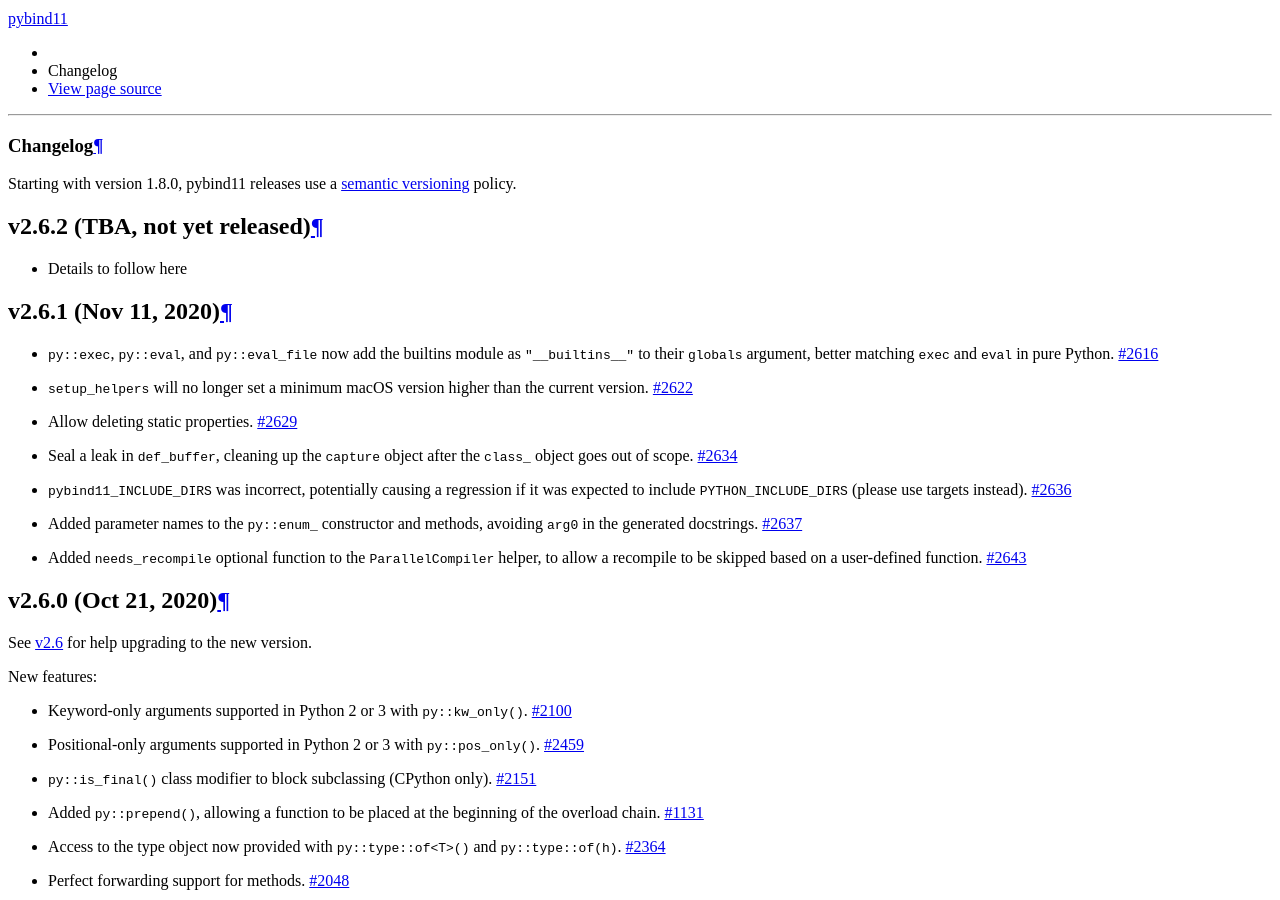
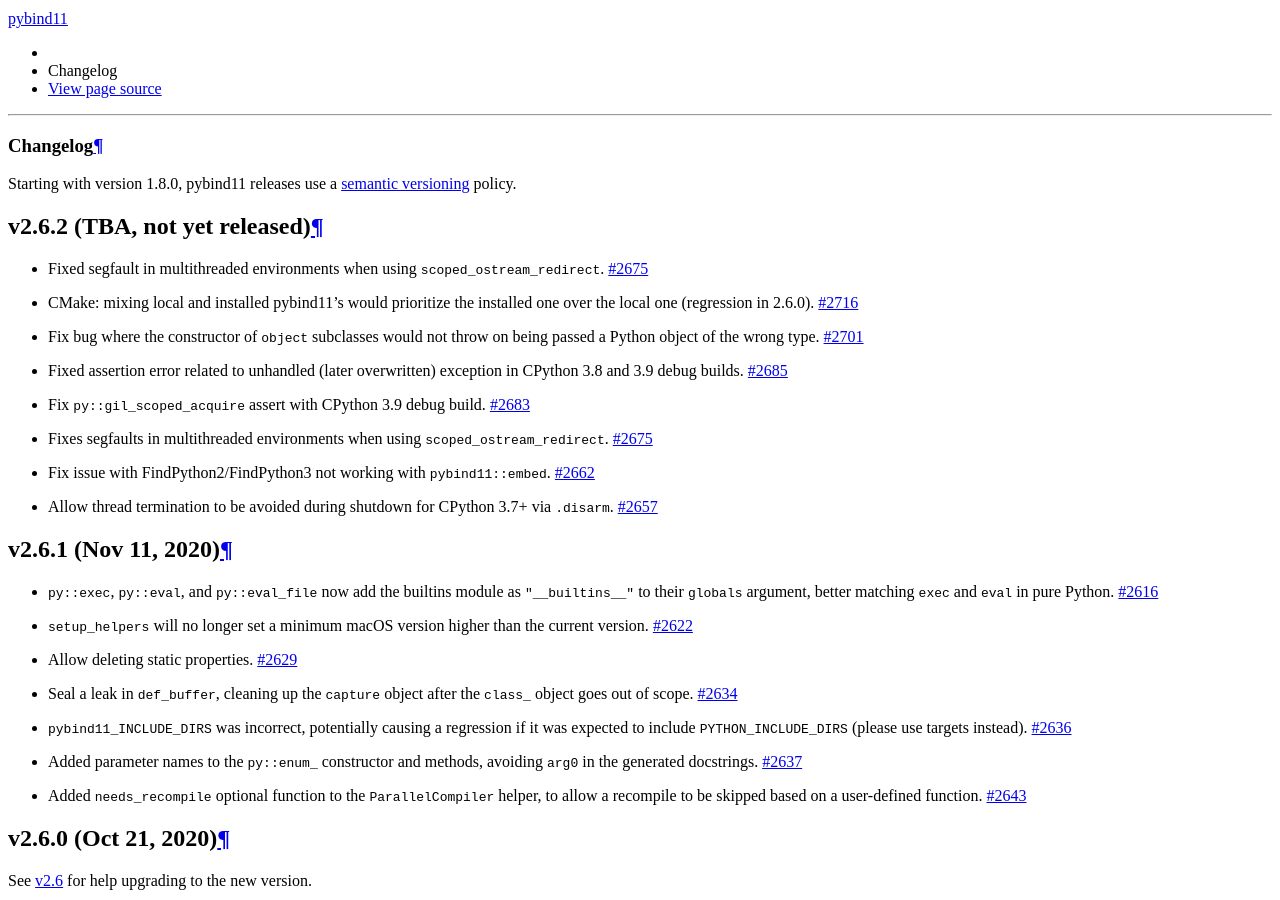
Before and after one commit to pybind/pybind11, a Sphinx documentation site: the page built from docs/changelog.rst, in a window 1280 px wide and 900 px high, scrolled down 1101 px. Built offline with Sphinx 7.4.7 and the Read the Docs theme 2.0.0, drawn with Linux system fonts in a browser that asks for light colours.

Commit message:
docs: update changelog and add script to help generate it

```diff
--- a/docs/changelog.rst
+++ b/docs/changelog.rst
@@ -6,10 +6,35 @@
 Starting with version 1.8.0, pybind11 releases use a `semantic versioning
 <http://semver.org>`_ policy.
 
+
 v2.6.2 (TBA, not yet released)
 ------------------------------
 
-* Details to follow here
+
+* Fixed segfault in multithreaded environments when using ``scoped_ostream_redirect``.
+  `#2675 <https://github.com/pybind/pybind11/pull/2675>`_
+
+* CMake: mixing local and installed pybind11's would prioritize the installed one over the local one (regression in 2.6.0).
+  `#2716 <https://github.com/pybind/pybind11/pull/2716>`_
+
+* Fix bug where the constructor of `object` subclasses would not throw on being passed a Python object of the wrong type.
+  `#2701 <https://github.com/pybind/pybind11/pull/2701>`_
+
+* Fixed assertion error related to unhandled (later overwritten) exception in CPython 3.8 and 3.9 debug builds.
+  `#2685 <https://github.com/pybind/pybind11/pull/2685>`_
+
+* Fix ``py::gil_scoped_acquire`` assert with CPython 3.9 debug build.
+  `#2683 <https://github.com/pybind/pybind11/pull/2683>`_
+
+* Fixes segfaults in multithreaded environments when using ``scoped_ostream_redirect``.
+  `#2675 <https://github.com/pybind/pybind11/pull/2675>`_
+
+* Fix issue with FindPython2/FindPython3 not working with ``pybind11::embed``.
+  `#2662 <https://github.com/pybind/pybind11/pull/2662>`_
+
+* Allow thread termination to be avoided during shutdown for CPython 3.7+ via ``.disarm``.
+  `#2657 <https://github.com/pybind/pybind11/pull/2657>`_
+
 
 
 v2.6.1 (Nov 11, 2020)
```
Also changed, not shown: 1 other file.
